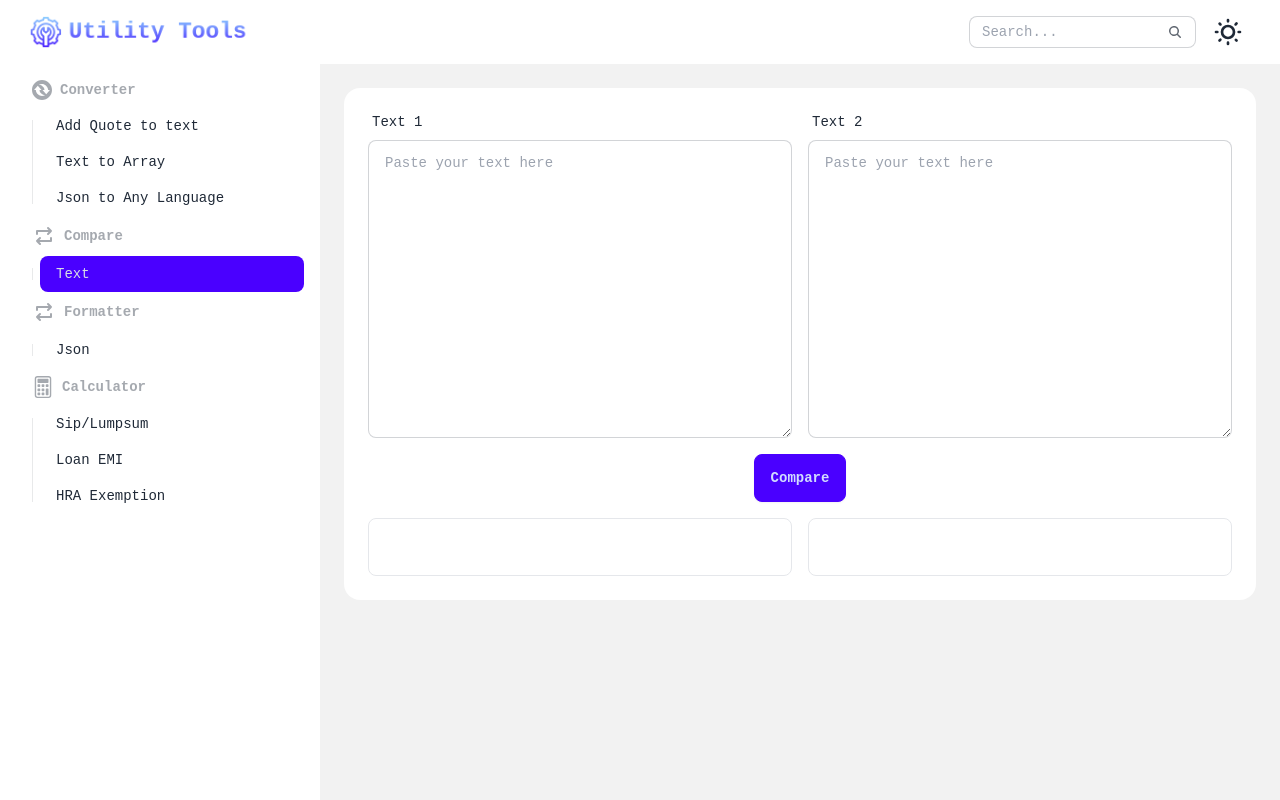
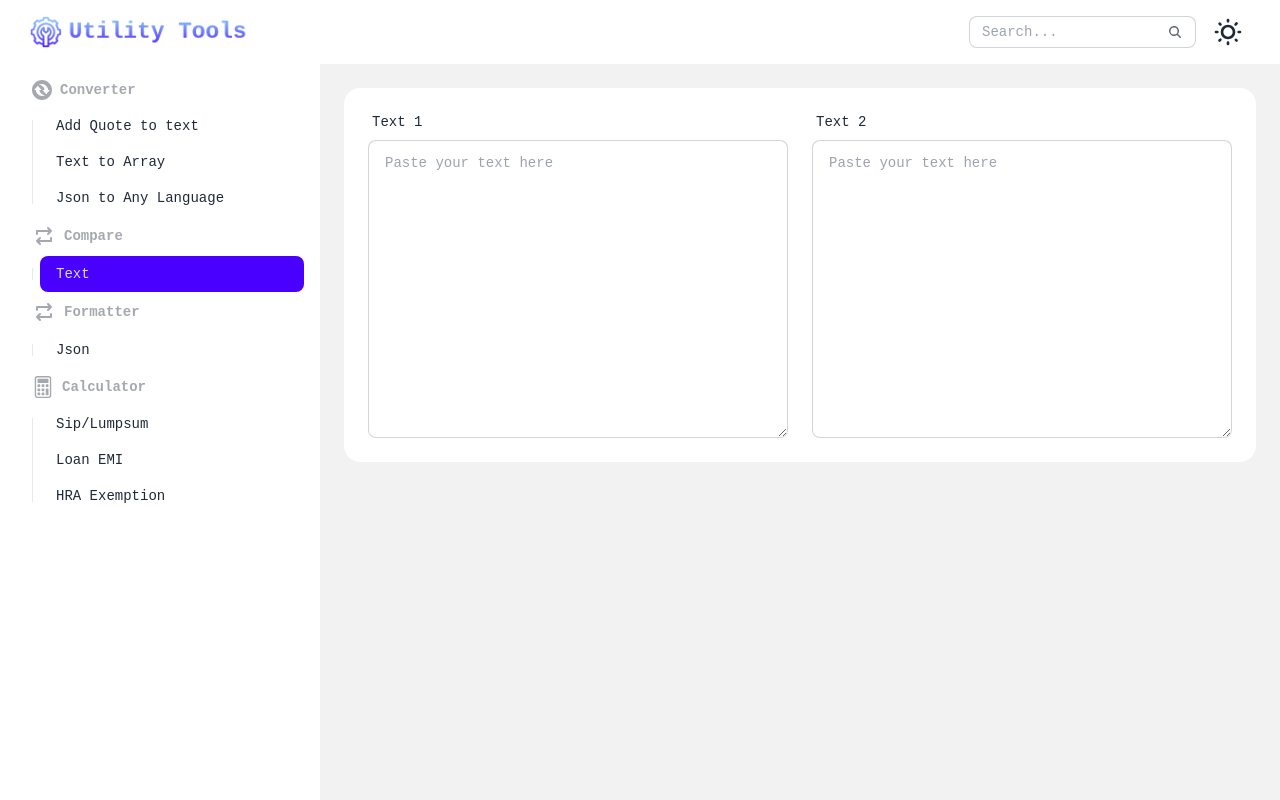
Before and after one commit to BarboolRahhi/my-utility-tools, a React (Vite) app: page /text-compare in a window 1280 px wide. Built offline with nearby package versions, Linux system fonts and the light colour scheme; a web font is replaced by a local one.

Commit message:
added react code viewer

```diff
--- a/package.json
+++ b/package.json
@@ -14,6 +14,7 @@
     "clsx": "^2.1.1",
     "react": "^18.2.0",
     "react-copy-to-clipboard": "^5.1.0",
+    "react-diff-viewer": "^3.1.1",
     "react-dom": "^18.2.0",
     "react-hook-form": "^7.51.4",
     "react-router-dom": "^6.23.0",
--- /dev/null
+++ b/src/hooks/useScreenWidth.tsx
@@ -0,0 +1,62 @@
+import { useState, useEffect } from "react";
+
+const breakpoints = {
+  xs: "(max-width: 640px)",
+  sm: "(min-width: 641px) and (max-width: 768px)",
+  md: "(min-width: 769px) and (max-width: 1024px)",
+  lg: "(min-width: 1025px) and (max-width: 1280px)",
+  xl: "(min-width: 1281px)",
+} as const;
+
+type BreakpointKey = keyof typeof breakpoints;
+
+const useScreenWidth = () => {
+  const [matches, setMatches] = useState<Record<BreakpointKey, boolean>>({
+    xs: false,
+    sm: false,
+    md: false,
+    lg: false,
+    xl: false,
+  });
+
+  useEffect(() => {
+    const mediaQueryLists: Record<BreakpointKey, MediaQueryList> = {
+      xs: window.matchMedia(breakpoints.xs),
+      sm: window.matchMedia(breakpoints.sm),
+      md: window.matchMedia(breakpoints.md),
+      lg: window.matchMedia(breakpoints.lg),
+      xl: window.matchMedia(breakpoints.xl),
+    };
+
+    const handleChange = () => {
+      setMatches({
+        xs: mediaQueryLists.xs.matches,
+        sm: mediaQueryLists.sm.matches,
+        md: mediaQueryLists.md.matches,
+        lg: mediaQueryLists.lg.matches,
+        xl: mediaQueryLists.xl.matches,
+      });
+    };
+
+    // Initial check
+    handleChange();
+
+    // Add listeners
+    Object.keys(mediaQueryLists).forEach((key) => {
+      const mqList = mediaQueryLists[key as BreakpointKey];
+      mqList.addEventListener("change", handleChange);
+    });
+
+    return () => {
+      // Remove listeners on cleanup
+      Object.keys(mediaQueryLists).forEach((key) => {
+        const mqList = mediaQueryLists[key as BreakpointKey];
+        mqList.removeEventListener("change", handleChange);
+      });
+    };
+  }, []);
+
+  return matches;
+};
+
+export default useScreenWidth;
--- a/src/pages/TextCompare.tsx
+++ b/src/pages/TextCompare.tsx
@@ -1,46 +1,20 @@
 import { useState } from "react";
 import MainContainer from "../components/MainContainer";
-import { cn } from "../utils/cn";
-import Button from "../components/Button";
 import TextArea from "../components/TextArea";
-// import "./TextCompare.css"; // Import CSS file for styling
+import ReactDiffViewer from "react-diff-viewer";
+import { useDarkMode } from "../hooks/useDarkMode";
+import useScreenWidth from "../hooks/useScreenWidth";
 
 function TextCompare() {
   const [text1, setText1] = useState("");
   const [text2, setText2] = useState("");
-  const [diff1, setDiff1] = useState<boolean[]>([]);
-  const [diff2, setDiff2] = useState<boolean[]>([]);
 
-  // Function to compare texts and highlight differences
-  const compareTexts = () => {
-    const lines1 = text1.split("\n");
-    const lines2 = text2.split("\n");
-
-    console.log(lines1);
-    console.log(lines2);
-
-    const maxLines = Math.max(lines1.length, lines2.length);
-
-    const newDiffLines1 = [];
-    const newDiffLines2 = [];
-
-    // Compare lines line by line
-    for (let i = 0; i < maxLines; i++) {
-      const line1 = lines1[i] || "";
-      const line2 = lines2[i] || "";
-
-      // Compare lines; true if different, false if same
-      newDiffLines1[i] = line1 !== line2;
-      newDiffLines2[i] = line1 !== line2;
-    }
-
-    setDiff1(newDiffLines1);
-    setDiff2(newDiffLines2);
-  };
+  const dark = useDarkMode();
+  const { lg, xl } = useScreenWidth();
 
   return (
     <MainContainer className="">
-      <div className="flex gap-4 flex-col lg:flex-row">
+      <div className="flex gap-6 flex-col lg:flex-row">
         <TextArea
           label="Text 1"
           onChange={(e) => setText1(e.target.value)}
@@ -56,31 +30,18 @@ function TextCompare() {
           placeholder="Paste your text here"
         />
       </div>
-      <Button className="self-center" onClick={compareTexts} variant="primary">
-        Compare
-      </Button>
-      <div className="flex gap-4 overflow-x-auto">
-        <div className="highlight lg:flex-1 p-4 rounded-lg border min-w-[300px]">
-          {text1.split("\n").map((word, index) => (
-            <div
-              key={index}
-              className={cn("min-h-6", diff1[index] ? "bg-yellow-300" : "")}
-            >
-              {word}
-            </div>
-          ))}
+
+      {(text1.trim() || text2.trim()) && (
+        <div className="mt-4 rounded-lg border p-2">
+          <ReactDiffViewer
+            useDarkTheme={dark}
+            oldValue={text1}
+            newValue={text2}
+            showDiffOnly={false}
+            splitView={lg || xl ? true : false}
+          />
         </div>
-        <div className="highlight lg:flex-1 p-4 rounded-lg border min-w-[300px]">
-          {text2.split("\n").map((word, index) => (
-            <div
-              key={index}
-              className={cn("min-h-6", diff2[index] ? "bg-yellow-300" : "")}
-            >
-              {word}
-            </div>
-          ))}
-        </div>
-      </div>
+      )}
     </MainContainer>
   );
 }
```
Also changed, not shown: 1 other file (tests, documents, lock files or other folders).
